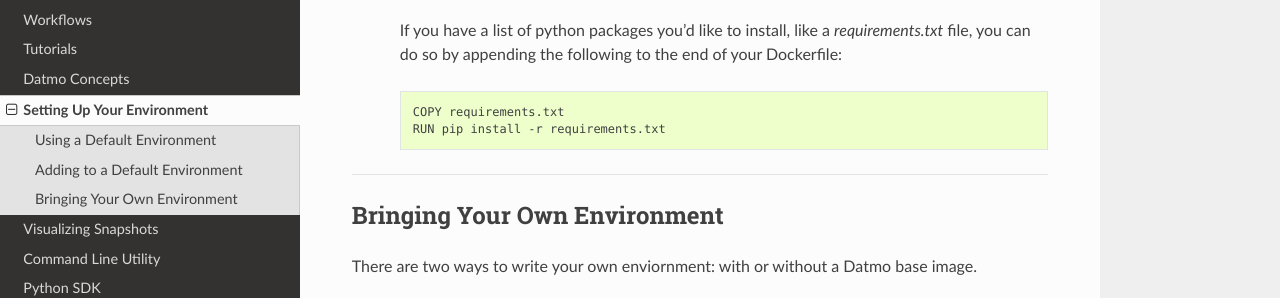
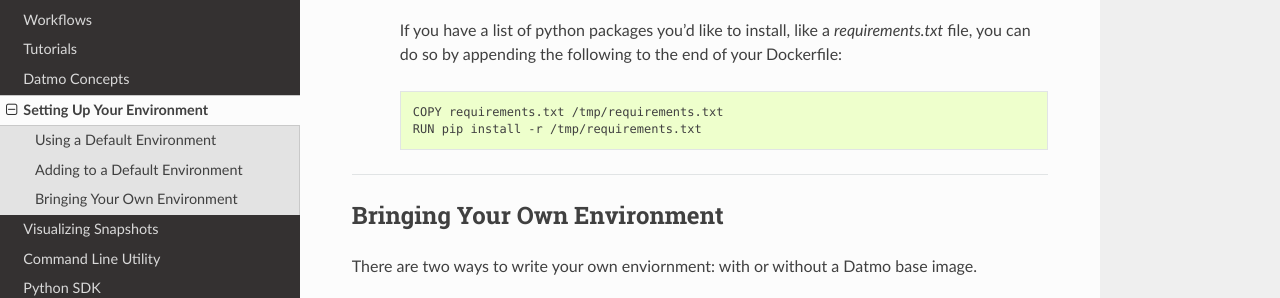
Before and after one commit to datmo/datmo, a Sphinx documentation site: the page built from docs/env-setup.rst, in a window 1280 px wide and 900 px high, scrolled down 1299 px. Shown: the part 155-453 px from the top of the window. Built offline with Sphinx 7.4.7 and the Read the Docs theme 2.0.0, drawn with Linux system fonts in a browser that asks for light colours; pages that are not in the unit, such as notebooks, are missing from menus.

Commit message:
HOTFIX: fix mounting for requirements.txt

```diff
--- a/docs/env-setup.rst
+++ b/docs/env-setup.rst
@@ -63,8 +63,8 @@ There are instances where you may want to add additional components to your envi
 
      .. code-block:: none
 
-         COPY requirements.txt
-         RUN pip install -r requirements.txt
+         COPY requirements.txt /tmp/requirements.txt
+         RUN pip install -r /tmp/requirements.txt
 
 -----
 
```
